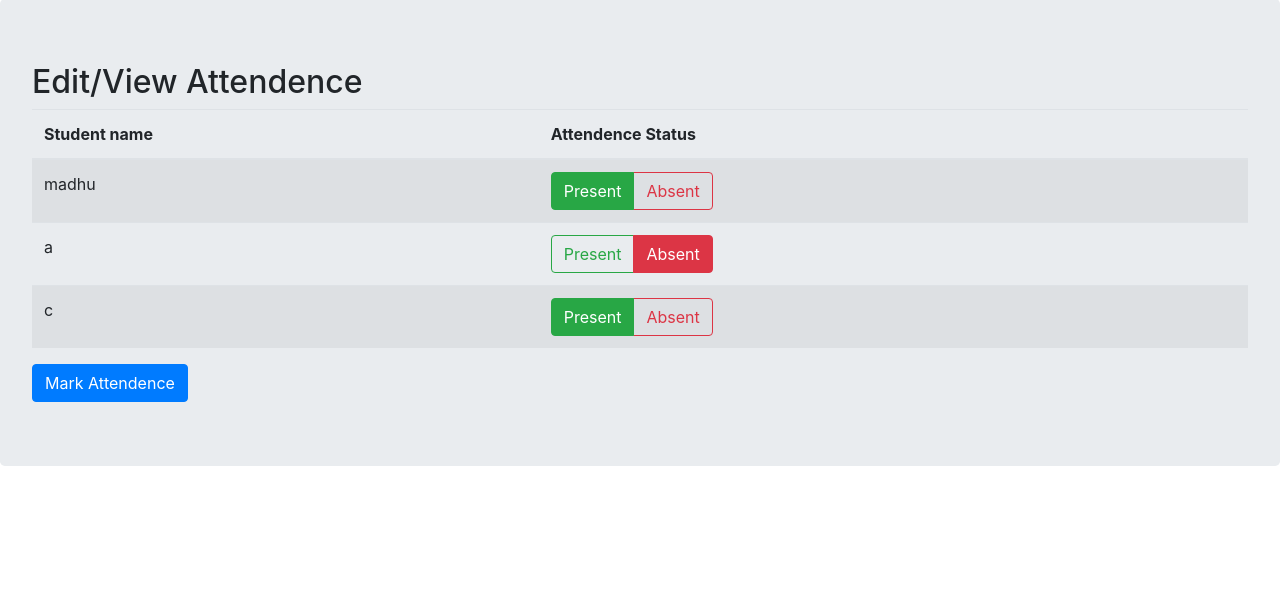
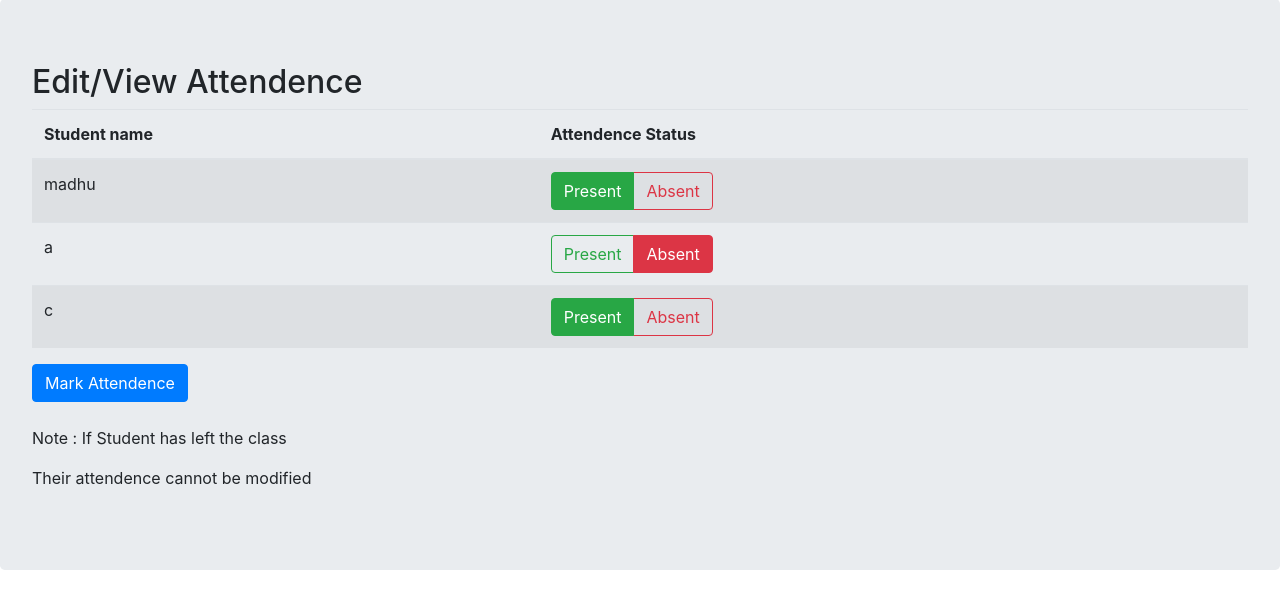
Before and after one commit to madhuprakash19/dhi-_lone, a Django app: page /user/class/32/32/edit_attendence in a window 1280 px wide. Shown: the part 57-666 px from the top of the page. Run offline with Django 3.2, Linux system fonts and the light colour scheme; a user stored in the database is signed in; data comes from the database, SQL or seed files in the repository; both versions use the stored data as it was after the commit.

Commit message:
Fixed attendence edit bug

```diff
--- a/user/templates/user/edit_attendence.html
+++ b/user/templates/user/edit_attendence.html
@@ -47,6 +47,9 @@
       {% endif %}
       <input type="submit" value="Mark Attendence" class="btn btn-primary">
   </form>
+  <br>
+  <p>Note : If Student has left the class</p>
+  <p>Their attendence cannot be modified</p>
 </div>
 
 
--- a/user/views.py
+++ b/user/views.py
@@ -119,26 +119,30 @@ def edit_attendence(request,attendence_id,class_id):
 def save_attendence(request):
     attendence_list = get_object_or_404(AttendenceList,id=request.POST['attendence_id'])
     class_id = request.POST['class_id']
+    b = []
     student_class = get_object_or_404(CreateClass,id=class_id)
-    for i in student_class.students.all():
-        status = request.POST[i.username]
-        if status == 'present':
-            status = True
-        else:
-            status = False
-        if attendence_list.status == 1:
-            try:
-                a = Attendence.objects.get(subject = attendence_list,student = i)
-                a.status = status
+    for k in student_class.students.all():
+        b.append(k.username)
+    for i,j in request.POST.items():
+        if i in b:
+            status = j
+            if status == 'present':
+                status = True
+            else:
+                status = False
+            if attendence_list.status == 1:
+                try:
+                    a = Attendence.objects.get(subject = attendence_list,student = get_object_or_404(User,username = i))
+                    a.status = status
+                    a.save()
+                except Attendence.DoesNotExist:
+                    a = Attendence(subject = attendence_list,student = get_object_or_404(User,username = i) , status = status)
+                    a.save()
+            else:
+                a = Attendence(subject = attendence_list,student =get_object_or_404(User,username = i) , status = status)
                 a.save()
-            except Attendence.DoesNotExist:
-                a = Attendence(subject = attendence_list,student = i , status = status)
-                a.save()
-        else:
-            a = Attendence(subject = attendence_list,student = i , status = status)
-            a.save()
-            attendence_list.status = 1
-            attendence_list.save()
+                attendence_list.status = 1
+                attendence_list.save()
     return HttpResponseRedirect(reverse('user:attendence_list',args=[class_id]))
 
 @login_required()
```
Also changed, not shown: db.sqlite3.
